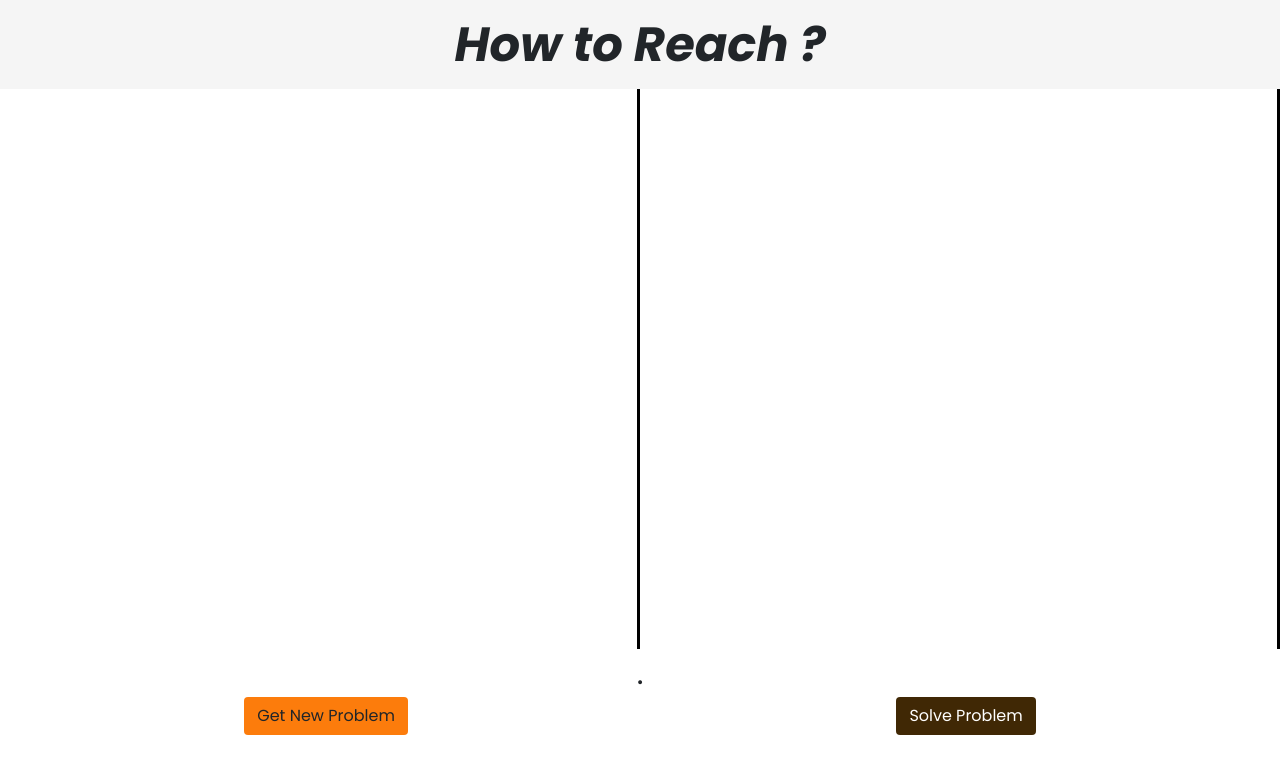
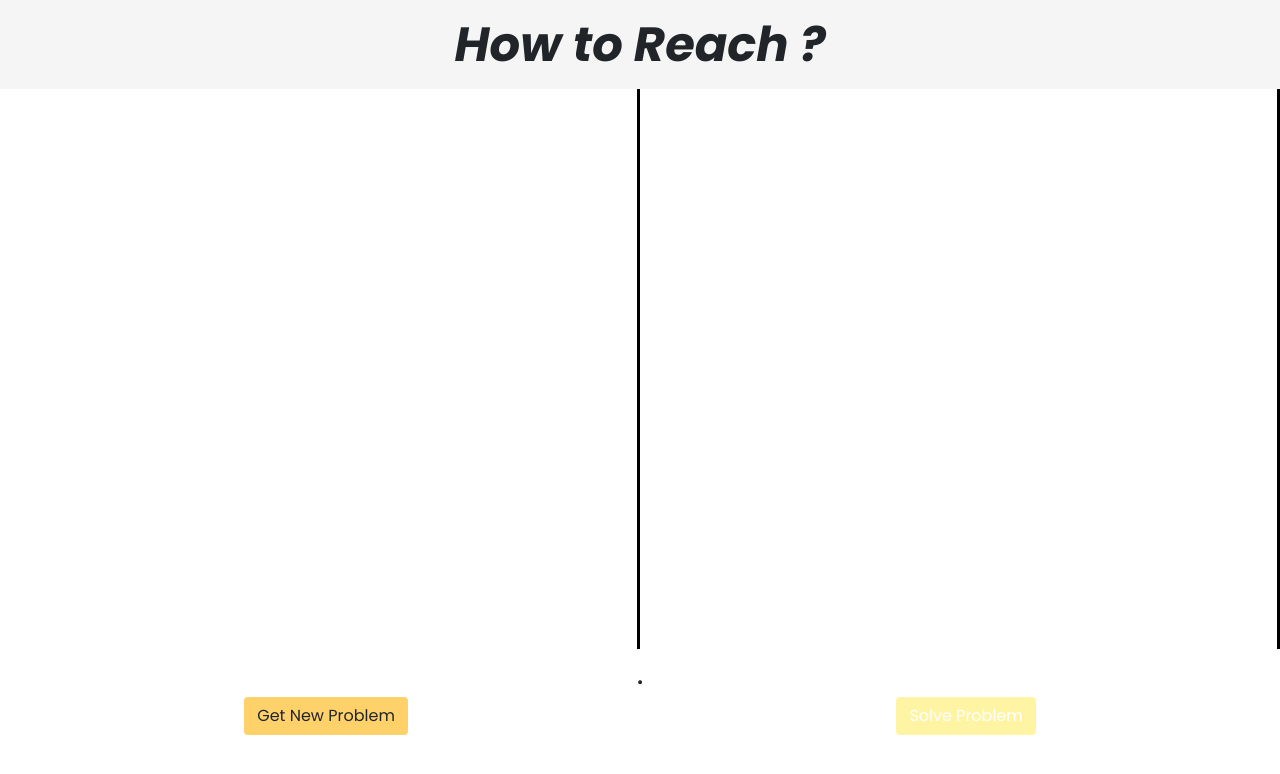
Before and after one commit to Prajyot30/Route-Optimizer, a plain HTML site: page index.html in a window 1280 px wide. Drawn offline with nearby package versions, Linux system fonts and the light colour scheme.

Commit message:
Update index.html

```diff
--- a/index.html
+++ b/index.html
@@ -55,7 +55,7 @@
         type="button"
         id="get_problem"
         class="btn"
-        style="background-color: #fc7c0c"
+        style="background-color: #FED16A"
       >
         Get New Problem
       </button>
@@ -63,7 +63,7 @@
         type="button"
         id="solve_problem"
         class="btn"
-        style="background-color: #402805; color: white"
+        style="background-color: #FFF4A4; color: white"
       >
         Solve Problem
       </button>
```
